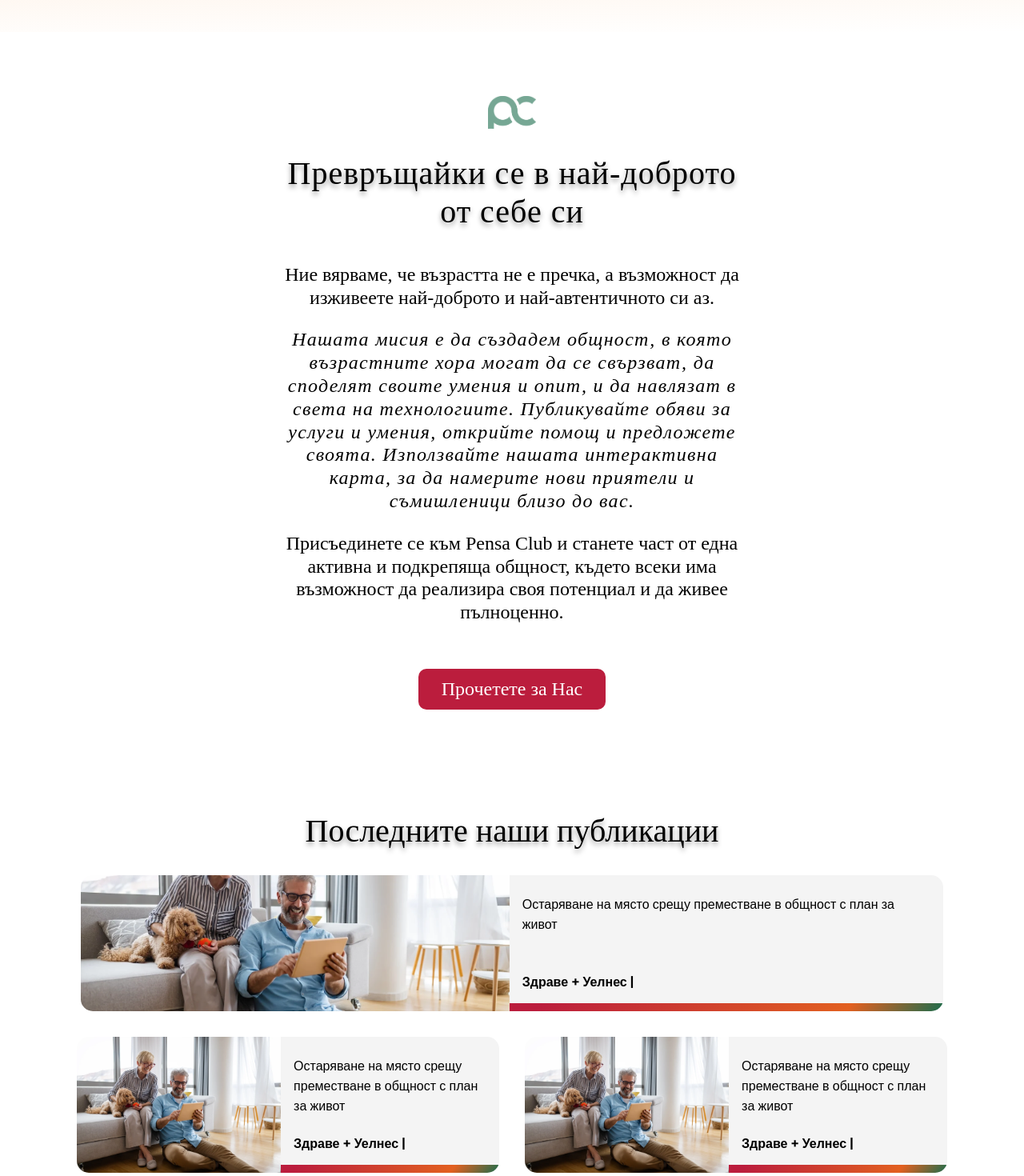
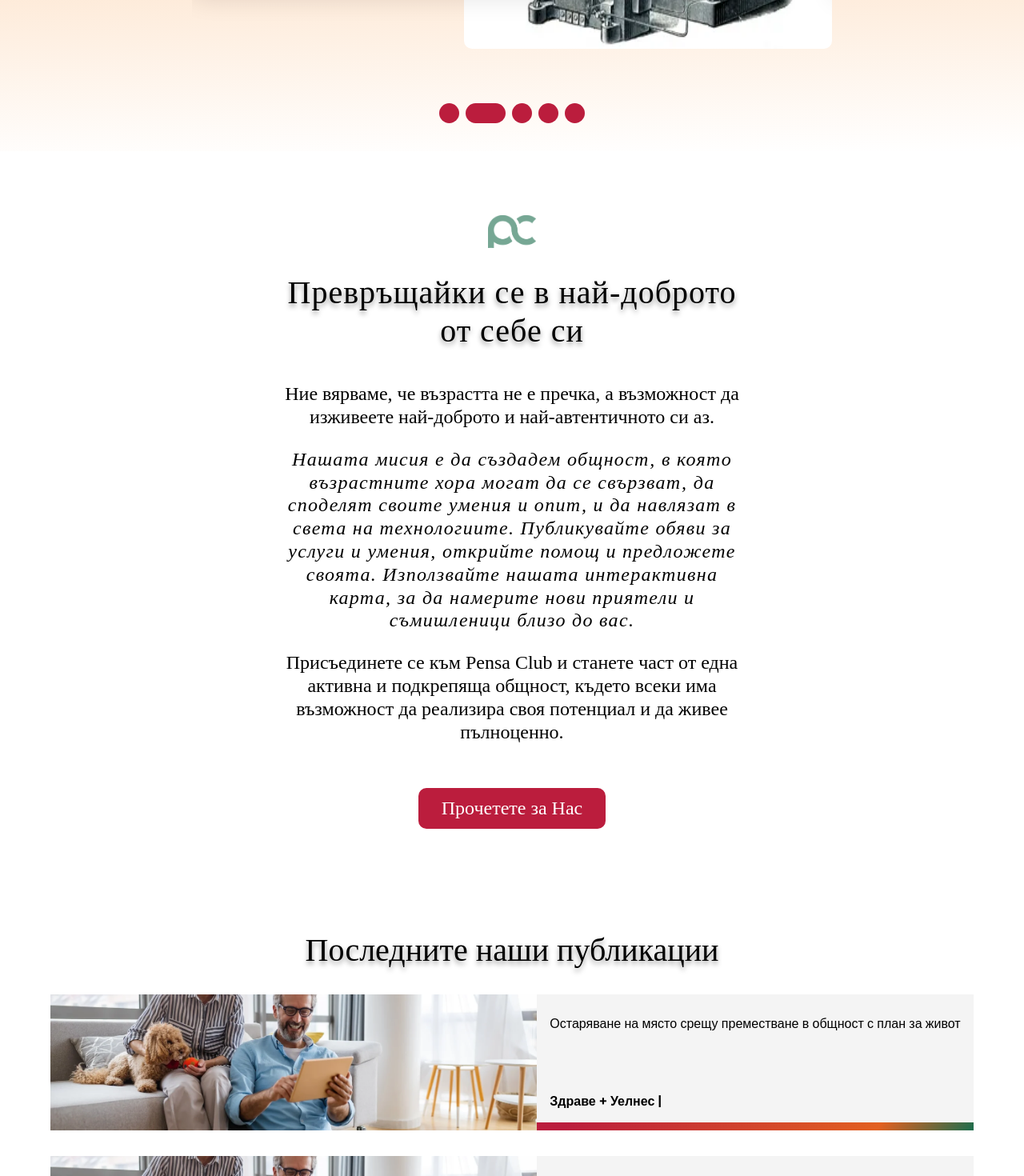
Before and after one commit to PensaClub/pensa-club-platform, a React (Create React App) app in the folder client/: page / in a window 1280 px wide. Shown: the part 760-2230 px from the top of the page at 80% size. Built offline with nearby package versions, Linux system fonts and the light colour scheme.

Commit message:
fix langscape orientation

```diff
--- a/client/src/components/Home/HeroSection/Testimonials/testimonials.css
+++ b/client/src/components/Home/HeroSection/Testimonials/testimonials.css
@@ -190,9 +190,10 @@ main h1 {
 
 }
 
-@media (min-width: 768px) and (max-width: 1024px) and (orientation: landscape) {
+@media (min-width: 768px) and (max-width: 1280px) and (orientation: landscape) {
     .indicator .btn {
         background-color: var(--red);
-        margin-bottom: 2em;
+        margin-bottom: 2.2em;
     }
+
 }
--- a/client/src/components/Home/HeroSection/hero.css
+++ b/client/src/components/Home/HeroSection/hero.css
@@ -112,7 +112,7 @@
     }
 }
 
-@media (min-width: 768px) and (max-width: 1024px) and (orientation: landscape) {
+@media (min-width: 768px) and (max-width: 1280px) and (orientation: landscape) {
 
     .parent-hero {
         display: flex;
--- a/client/src/components/Home/LastPosts/lastPosts.css
+++ b/client/src/components/Home/LastPosts/lastPosts.css
@@ -144,13 +144,8 @@
     }
 
     .single-card.card-1:hover {
-
-        /* box-shadow: 0 10px 20px rgba(0, 0, 0, 0.2); */
         border-radius: 15px;
-
         overflow: hidden;
-
-
     }
 
     .single-card.card-2 {
@@ -167,7 +162,7 @@
     }
 }
 
-@media (min-width: 768px) and (max-width: 1024px) and (orientation: landscape) {
+@media (min-width: 768px) and (max-width: 1280px) and (orientation: landscape) {
 
     .home-posts {
         width: 100%;
@@ -184,6 +179,6 @@
     }
 
     .single-card.card-2 {
-        width: 100%;
+        flex:initial;
     }
 }
```
